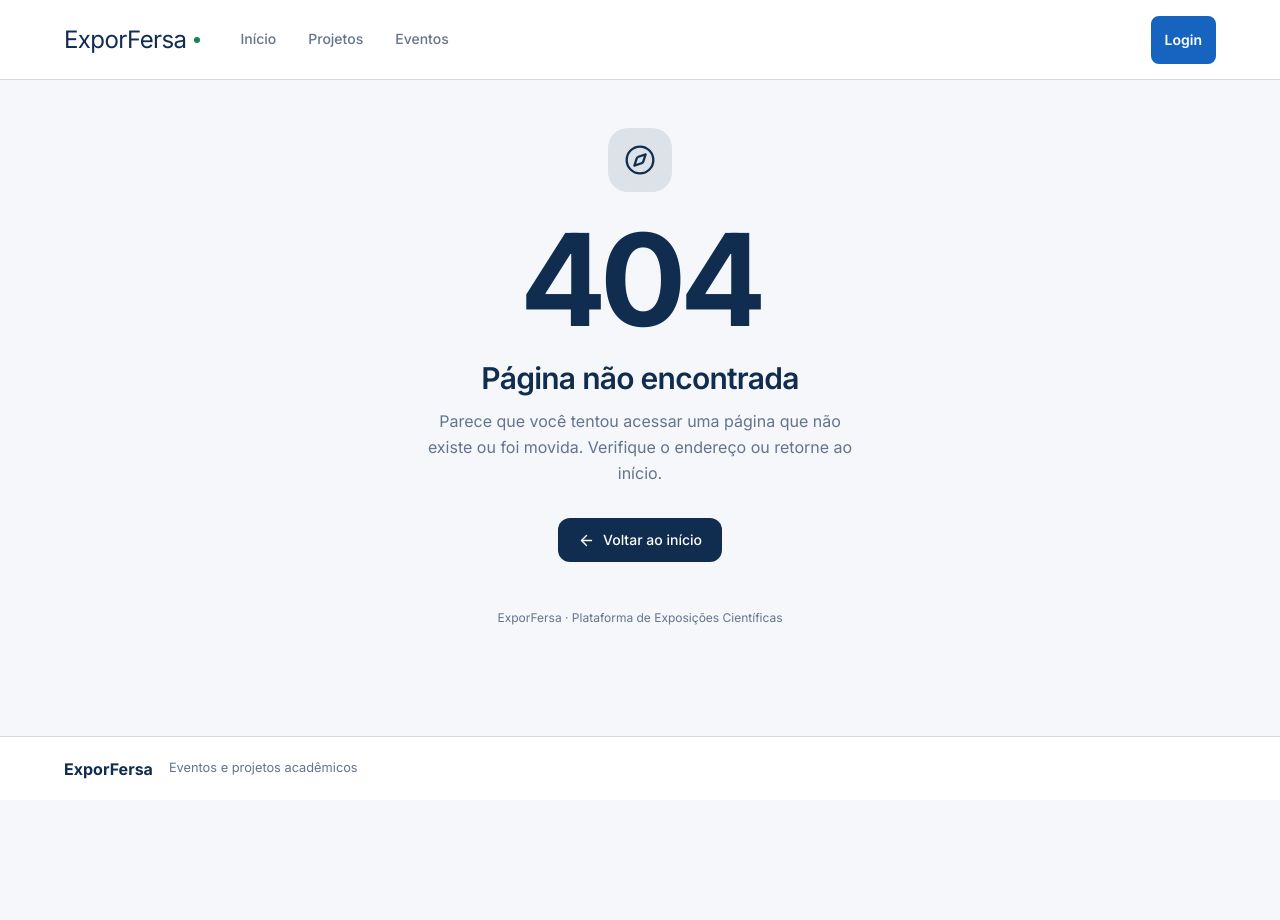
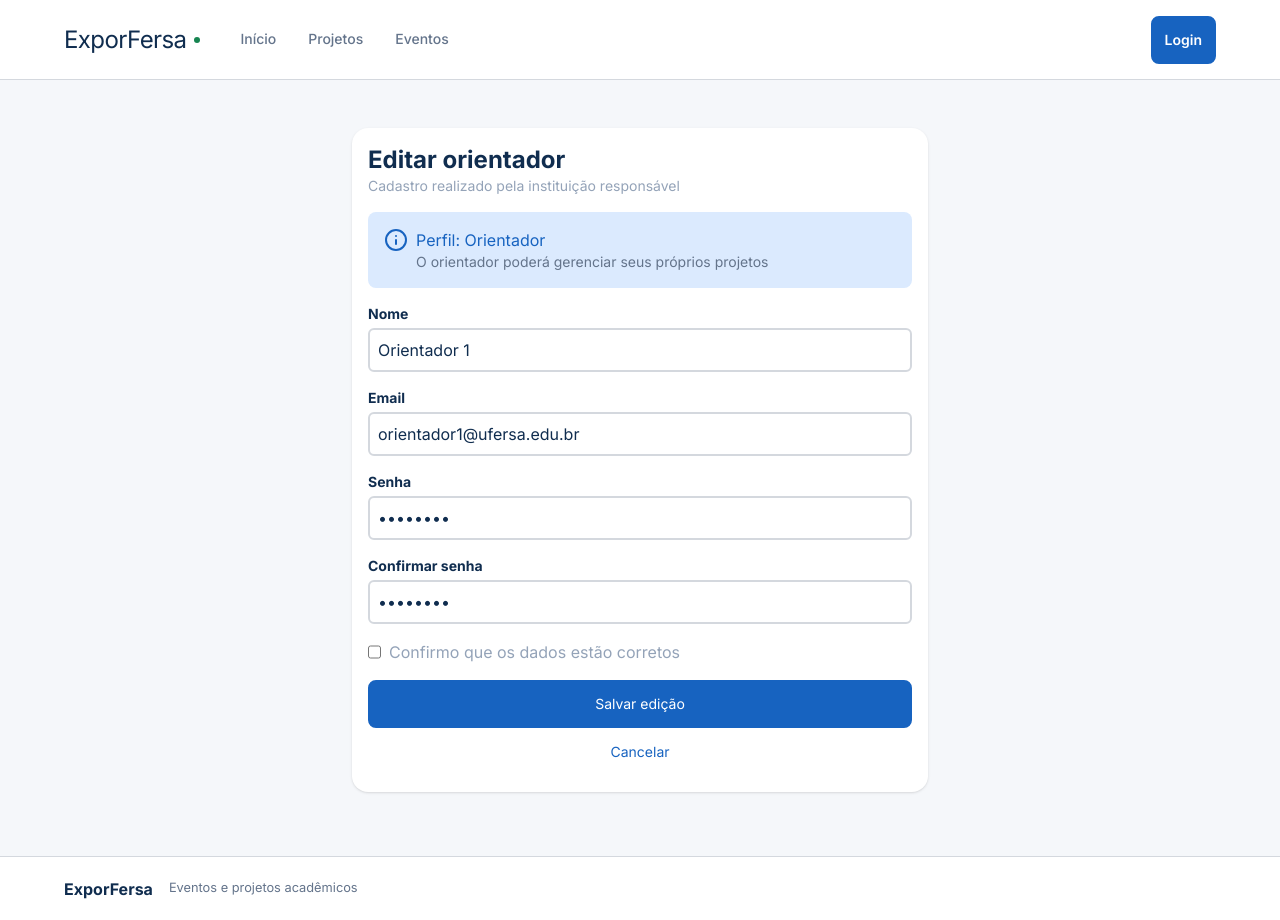
Before and after one commit to RickM19/Exporfersa-frontend, a React (Vite) app: page /admin/orientadores/1/editar in a window 1280 px wide. Before the commit the page ends 800 px from the top, so only its background shows below. Built offline with nearby package versions, Linux system fonts and the light colour scheme.

Commit message:
feat: add advisor editing page

```diff
--- /dev/null
+++ b/src/pages/advisors/EditAdvisor.jsx
@@ -0,0 +1,74 @@
+import { Info } from "lucide-react";
+import Form from "../../components/Form";
+import Input from "../../components/UI/Input";
+import { useState } from "react";
+
+const EditAdvisor = () => {
+  const orientadorAntigo={name: "Orientador 1", email: "orientador1@ufersa.edu.br", password: "12345678", confirmPass: "12345678"}
+  const [formData, setFormData] = useState(orientadorAntigo);
+
+  const handleChange = (e) => {
+    const {name, value} = e.target;
+    setFormData((prevData) => ({
+      ...prevData,
+      [name]: value
+    }));
+  };
+
+  return (
+    <div className="flex justify-center items-center h-full w-full">
+      <Form
+        width="xl:w-1/2 md:w-3/4 sm:w-[100%]"
+        title="Editar orientador"
+        description="Cadastro realizado pela instituição responsável"
+        action="Salvar edição"
+      >
+        <div className="rounded-md bg-secondary-100 p-4 flex gap-2">
+          <Info className="text-secondary" />
+          <div>
+            <p className="text-secondary">Perfil: Orientador</p>
+            <p className="text-sm text-muted-foreground">O orientador poderá gerenciar seus próprios projetos</p>
+          </div>
+        </div>
+        <Input
+          label="Nome"
+          name="name"
+          placeholder="Digite o nome do orientador"
+          type="text"
+          value={formData.name}
+          handleChange={handleChange}
+        />
+        <Input
+          label="Email"
+          name="email"
+          placeholder="Digite o email"
+          type="email"
+          value={formData.email}
+          handleChange={handleChange}
+        />
+        <Input
+          label="Senha"
+          name="password"
+          placeholder="********"
+          type="password"
+          value={formData.password}
+          handleChange={handleChange}
+        />
+        <Input
+          label="Confirmar senha"
+          name="confirmPass"
+          placeholder="********"
+          type="password"
+          value={formData.confirmPass}
+          handleChange={handleChange}
+        />
+      <div className="flex gap-2">
+        <input type="checkbox"/>
+        <span className="text-muted">Confirmo que os dados estão corretos</span>
+      </div>
+    </Form>
+    </div>
+  );
+};
+
+export default EditAdvisor;
--- a/src/pages/advisors/RegisterAdvisor.jsx
+++ b/src/pages/advisors/RegisterAdvisor.jsx
@@ -38,7 +38,7 @@ const RegisterAdvisor = () => {
         />
         <Input
           label="Confirmar senha"
-          name="password"
+          name="confirmPass"
           placeholder="********"
           type="password"
         />
--- a/src/pages/institutions/RegisterInstitution.jsx
+++ b/src/pages/institutions/RegisterInstitution.jsx
@@ -37,7 +37,7 @@ const RegisterInstitution = () => {
         />
         <Input
           label="Confirmar senha"
-          name="password"
+          name="confirmPass"
           placeholder="********"
           type="password"
         />
--- a/src/routes/AppRoutes.jsx
+++ b/src/routes/AppRoutes.jsx
@@ -21,6 +21,7 @@ import RegisterInstitution from "../pages/institutions/RegisterInstitution";
 import EditInstitution from "../pages/institutions/EditInstitution";
 import ManageAdvisors from "../pages/advisors/ManageAdvisors";
 import RegisterAdvisor from "../pages/advisors/RegisterAdvisor";
+import EditAdvisor from "../pages/advisors/EditAdvisor";
 
 const AppRoutes = () => {
   const [projects, setProjects] = useState(mockProjects);
@@ -58,10 +59,13 @@ const AppRoutes = () => {
             <Route path="admin/eventos/:id/editar" element={<EditEvent />} />
             <Route path="admin/instituicoes" element={<ManageInstitutions />} />
             <Route path="admin/instituicoes/cadastrar" element={<RegisterInstitution />} />
-            <Route path="admin/instituicoes/editar" element={<EditInstitution />} />
+            <Route path="admin/instituicoes/:id/editar" element={<EditInstitution />} />
           </Route>
-            <Route path="admin/orientadores" element={<ManageAdvisors />} />
-            <Route path="admin/orientadores/cadastrar" element={<RegisterAdvisor />} />
+
+          {/* Orientador */}
+          <Route path="admin/orientadores" element={<ManageAdvisors />} />
+          <Route path="admin/orientadores/cadastrar" element={<RegisterAdvisor />} />
+          <Route path="admin/orientadores/:id/editar" element={<EditAdvisor />} />
 
           <Route path="*" element={<NotFound />} />
           <Route path="/eventos/1" element={<EventPage />} />
```
